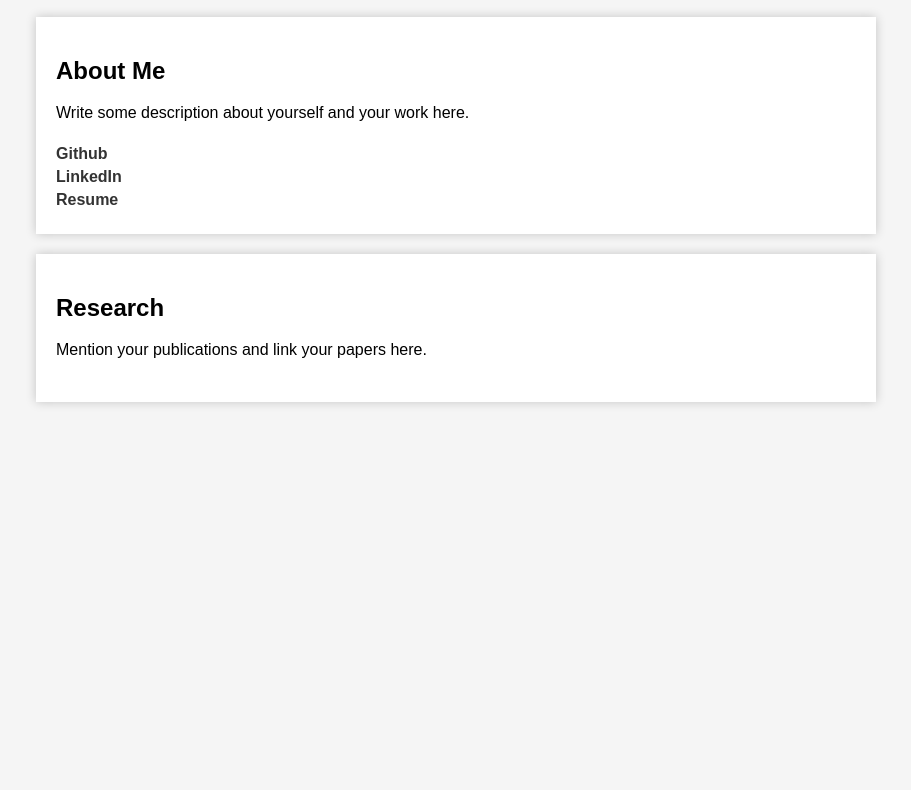
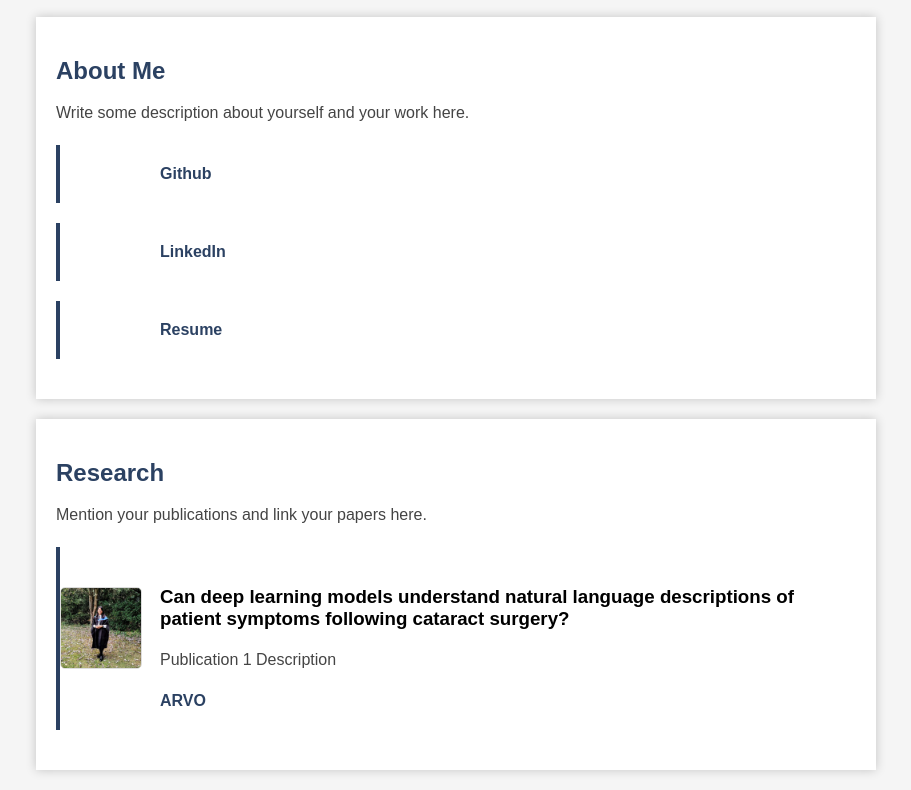
Before and after one commit to mohiitaa/mohiitaa.github.io, a plain HTML site: page index.html in a window 1280 px wide. Shown: the part 339-1129 px from the top of the page, without its empty margins (184-1095 px from the left). Before the commit the page ends 800 px from the top, so only its background shows below. Drawn offline with Linux system fonts and the light colour scheme.

Commit message:
attempt blue color scheme and publication

```diff
--- a/index.html
+++ b/index.html
@@ -10,7 +10,7 @@
 			background-color: #F5F5F5;
 		}
 		header {
-			background-color: #333;
+			background-color: #2B4162;
 			color: #FFF;
 			padding: 20px;
 			text-align: center;
@@ -18,6 +18,7 @@
 		h1 {
 			font-size: 36px;
 			margin-bottom: 10px;
+			color: #FFF;
 		}
 		img {
 			display: block;
@@ -38,14 +39,16 @@
 		h2 {
 			font-size: 24px;
 			margin-bottom: 10px;
+			color: #2B4162;
 		}
 		p {
 			font-size: 16px;
 			line-height: 1.5;
 			margin-bottom: 20px;
+			color: #444;
 		}
 		a {
-			color: #333;
+			color: #2B4162;
 			text-decoration: none;
 			font-weight: bold;
 		}
@@ -55,7 +58,22 @@
 			margin: 0;
 		}
 		li {
-			margin-bottom: 5px;
+			margin-bottom: 20px;
+			overflow: hidden;
+			padding-left: 100px;
+			position: relative;
+			border-left: 4px solid #2B4162;
+			padding-top: 20px;
+			padding-bottom: 20px;
+		}
+		li img {
+			border: 1px solid #DDD;
+			border-radius: 5px;
+			float: left;
+			height: 80px;
+			margin-left: -100px;
+			margin-right: 10px;
+			width: 80px;
 		}
 	</style>
 </head>
@@ -76,6 +94,21 @@
 	<section>
 		<h2>Research</h2>
 		<p>Mention your publications and link your papers here.</p>
+        <ul>
+			<li>
+				<img src="pic.jpeg" alt="Publication 1 Image">
+				<h3>Can deep learning models understand natural language descriptions of patient symptoms following cataract surgery?</h3>
+				<p>Publication 1 Description</p>
+				<a href="https://iovs.arvojournals.org/article.aspx?articleid=2782762">ARVO</a>
+			</li>
+			<!-- <li>
+				<img src="publication_2_image.jpg" alt="Publication 2 Image">
+				<h3>Publication 2 Title</h3>
+				<p>Publication 2 Description</p>
+				<a href="publication_2_link">Publication 2 Link</a>
+			</li> -->
+			<!-- Add more publication tiles here -->
+		</ul>
 	</section>
 </body>
 </html>
```
